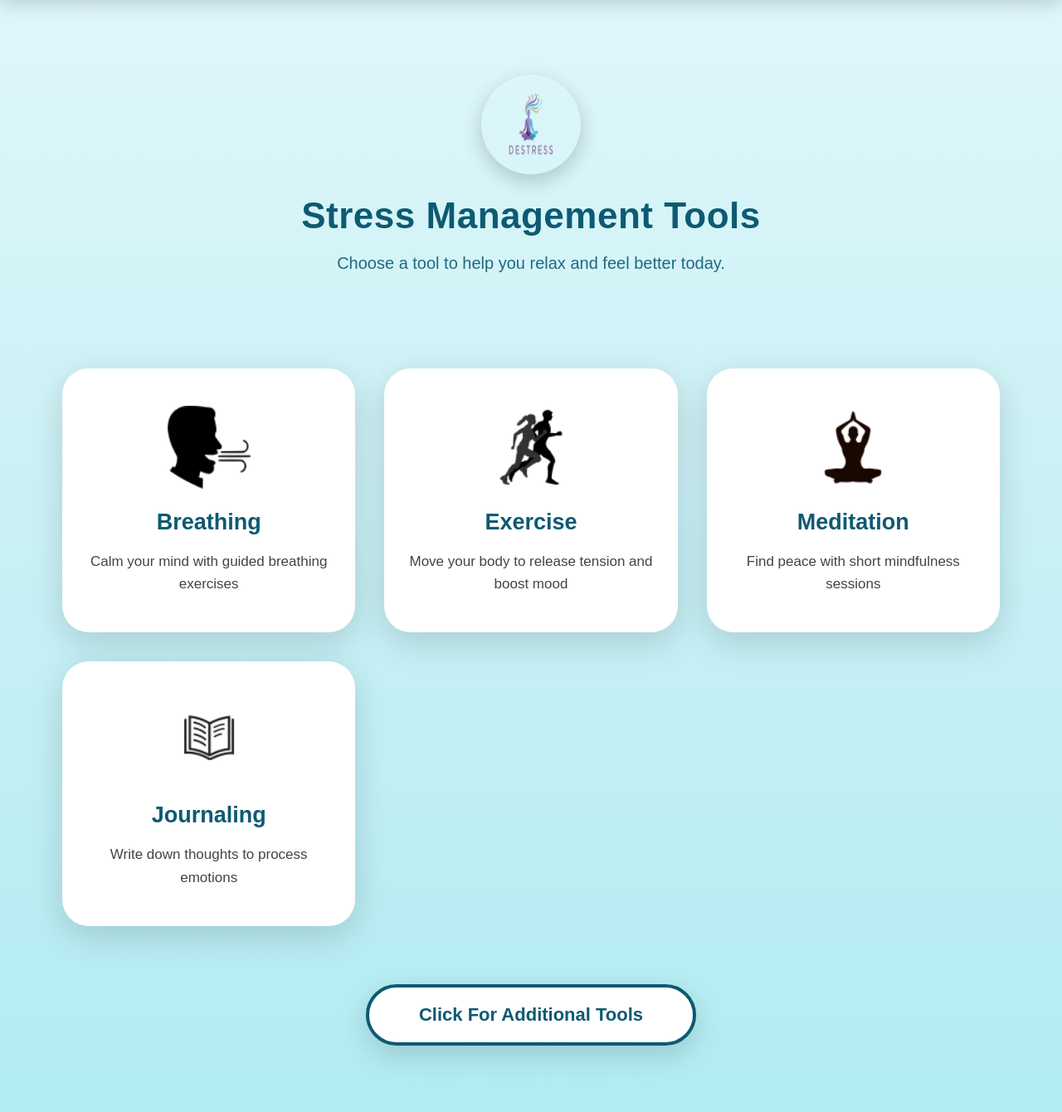
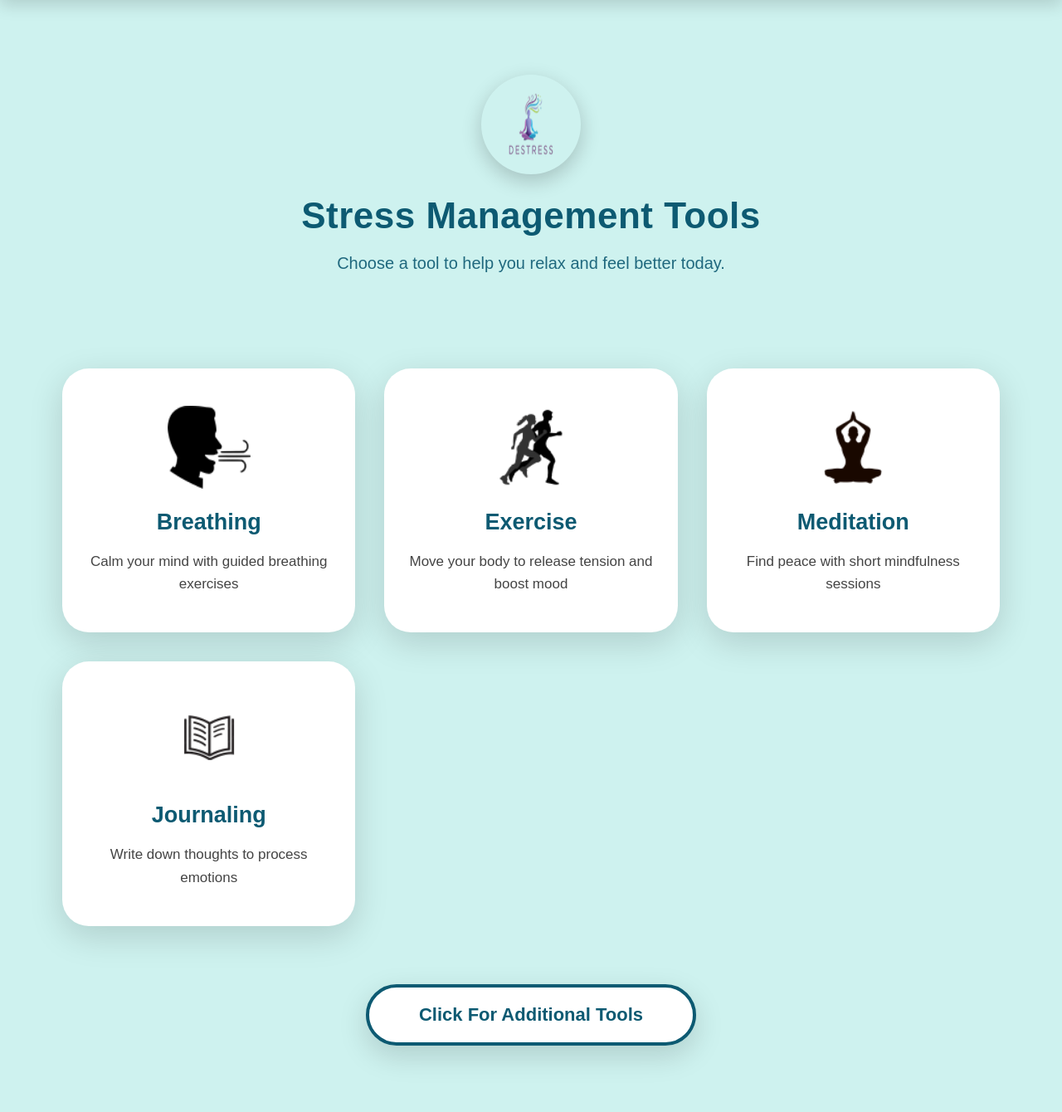
Before and after one commit to DevRylan/Destress, a PHP site: page /tools.html in a window 1280 px wide. Shown: the part 40-1380 px from the top of the page at 83% size. Run offline with PHP 8.4, Linux system fonts and the light colour scheme.

Commit message:
Updated the background color

```diff
--- a/profilepage.html
+++ b/profilepage.html
@@ -40,7 +40,7 @@
 
 
             <div class="profile_img">
-                <img src="/images/pro_icon.png" alt="profileicon">
+                <img src="images/pro_icon.png" alt="profileicon">
             </div>
 
             <p class="profile-name"><strong>Frank C. Colins</strong></p>
--- a/tools2.css
+++ b/tools2.css
@@ -7,7 +7,7 @@
 
 body {
     font-family: "Poppins", sans-serif;
-    background: linear-gradient(to bottom, #e0f7fa, #b2ebf2);
+    background: #cef2ef;
     color: #0d5a72;
     min-height: 100vh;
 }
```
